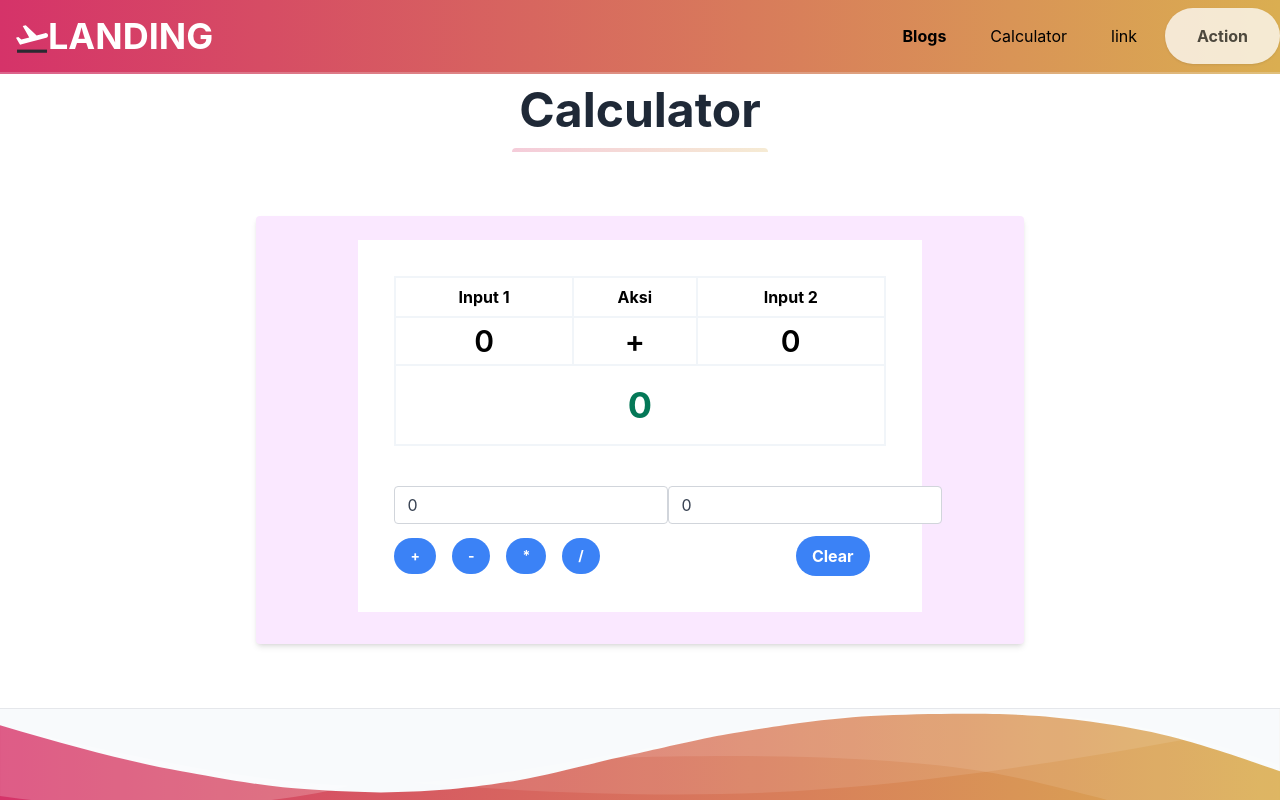
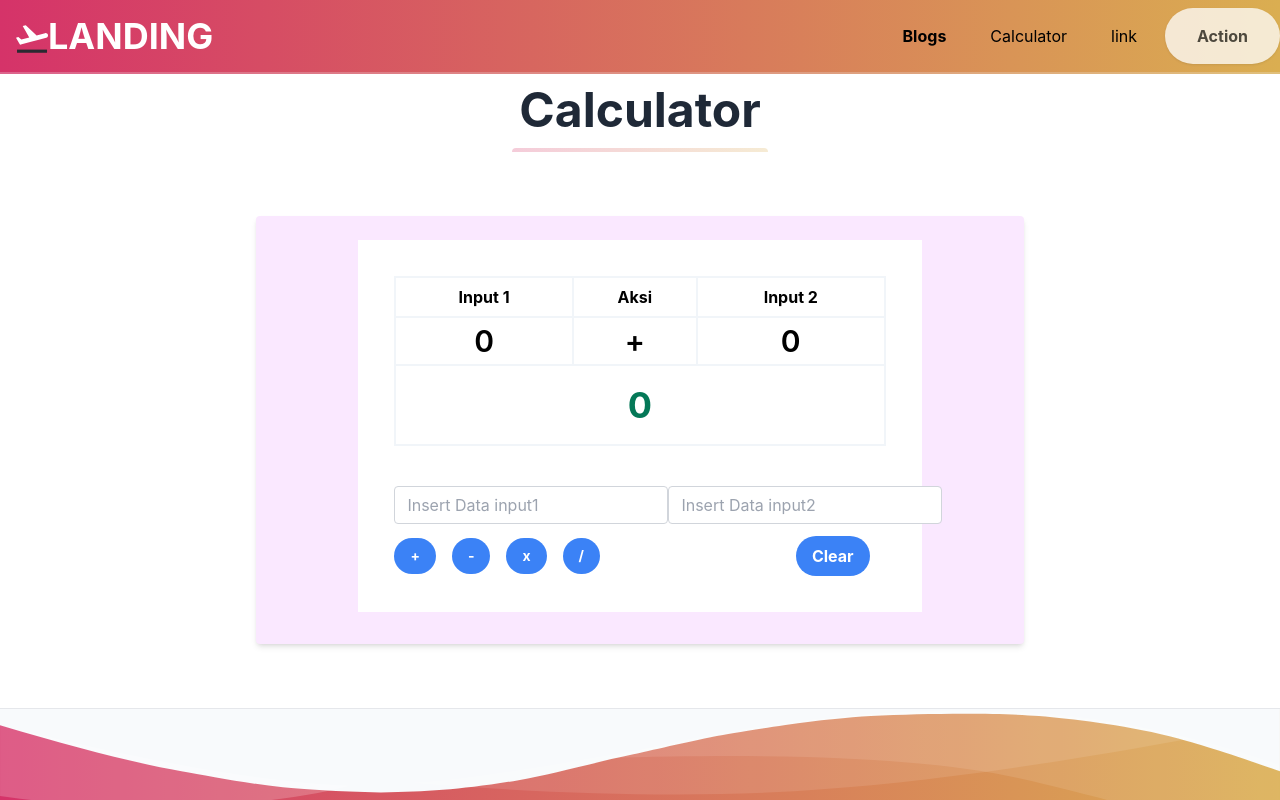
Before and after one commit to IrlanFardinata/mynextjs, a Next.js app: page /calculator in a window 1280 px wide. Shown: the top 800 px of the page. Built offline with nearby package versions, Linux system fonts and the light colour scheme.

Commit message:
struktur versi 3

```diff
--- a/pages/calculator/index.jsx
+++ b/pages/calculator/index.jsx
@@ -1,10 +1,9 @@
-// sastra nababan
-
 import { useState, useEffect } from 'react';
 import Layout from '@/layouts/MainLayout';
 import CalInfo from '@/layouts/part/Calculator/CalInfo';
 import CalInput from '@/layouts/part/Calculator/CalInput';
 import CalBtn from '@/layouts/part/Calculator/CalBtn';
+
 const initialValues = {
     input1 : Number(0),
     input2 : Number(0)
@@ -50,9 +49,16 @@ const Calculator = () =>{
     }
 
     useEffect(() => {
-       Execute(values, opt);
+        if(opt.aksi == 'clear'){
+            setValues(initialValues)
+            setOpt({aksi :'tambah', icon: '+'})
 
-    }, [values, opt]);
+
+        }else{
+            Execute(values, opt);
+        }
+    }, [values, opt, setValues]);
+
 
     return(
         <>
@@ -73,7 +79,7 @@ const Calculator = () =>{
                                 <div className='flex justify-center'>
                                     <div className="w-4/5 bg-white p-9">
                                         <CalInfo values={values} opt={opt} hasil={hasil}/>
-                                        <CalInput values={values} setValues={setValues}/>
+                                        <CalInput values={values} setValues={setValues} opt={opt}/>
                                         <CalBtn btnAction={btnHandleAction}/>
                                     </div>
                                 </div>
--- /dev/null
+++ b/src/layouts/part/Calculator/Button/Button.jsx
@@ -0,0 +1,12 @@
+const Button = ({btnAction, aksi, icon}) =>{
+    const btnHandleAction = (e) =>{
+        btnAction({aksi : aksi, icon : icon})
+    }
+
+    return(
+        <>
+            <button className="bg-blue-500 hover:bg-blue-700 text-white font-bold py-2 px-4 rounded-full  mr-4" onClick={()=>btnHandleAction()} >{icon}</button>
+        </>
+    )
+}
+export default Button
--- a/src/layouts/part/Calculator/CalBtn.jsx
+++ b/src/layouts/part/Calculator/CalBtn.jsx
@@ -1,37 +1,17 @@
-const CalBtn = (props) =>{
-    const btnHandleAction = (e) =>{
-        props.btnAction(e)
-    }
+import Button from '@/layouts/part/Calculator/Button/Button';
+const CalBtn = ({btnAction}) =>{
     return(
         <>
             <div className="flex items-center justify-around flex-wrap">
                 <div className="w-full block flex-grow lg:flex lg:items-center lg:w-auto">
                     <div className="text-sm lg:flex-grow">
-                        <button className="bg-blue-500 hover:bg-blue-700 text-white font-bold py-2 px-4 rounded-full  mr-4"
-                         onClick={()=>btnHandleAction({aksi :'tambah', icon: '+'})} >
-                            +
-                        </button>
-                        <button className="bg-blue-500 hover:bg-blue-700 text-white font-bold py-2 px-4 rounded-full  mr-4"
-                         onClick={()=>btnHandleAction({aksi:'kurang', icon: '-'})} >
-                            -
-                        </button>
-
-                        <button className="bg-blue-500 hover:bg-blue-700 text-white font-bold py-2 px-4 rounded-full  mr-4"
-                            onClick={()=>btnHandleAction({aksi:'kali', icon:'x'})} >
-                            *
-                        </button>
-
-                        <button className="bg-blue-500 hover:bg-blue-700 text-white font-bold py-2 px-4 rounded-full  mr-4"
-                            onClick={()=>btnHandleAction({aksi:'bagi', icon:'/'})} >
-                            /
-                        </button>
-
+                        <Button btnAction={btnAction} aksi={'tambah'} icon='+'/>
+                        <Button btnAction={btnAction} aksi={'kurang'} icon='-'/>
+                        <Button btnAction={btnAction} aksi={'kali'} icon='x'/>
+                        <Button btnAction={btnAction} aksi={'bagi'} icon='/'/>
                     </div>
                     <div>
-                        <button className="bg-blue-500 hover:bg-blue-700 text-white font-bold py-2 px-4 rounded-full  mr-4"
-                            onClick={()=>btnHandleAction({aksi:'clear'})} >
-                            Clear
-                        </button>
+                        <Button btnAction={btnAction} aksi={'clear'} icon='Clear'/>
                     </div>
                 </div>
             </div>
--- a/src/layouts/part/Calculator/CalInput.jsx
+++ b/src/layouts/part/Calculator/CalInput.jsx
@@ -1,26 +1,18 @@
 
-const CalInput = ({values, setValues}) =>{
+import Input from '@/layouts/part/Calculator/Input/Input';
 
-    const handleInputChange = (e) => {
-        const {name, value } = e.target;
-        setValues({...values, [name]:value,})
-
-    }
+const CalInput = ({values, setValues, opt}) =>{
     return (
         <>
             <div className='flex justify-between'>
                 <div className="flex justify-center">
                     <div className="mb-3">
-                        <input type="number" className="form-control block px-3 py-1.5 text-base font-normal text-gray-700 bg-white bg-clip-padding
-                            border border-solid border-gray-300 rounded transition ease-in-out m-0 focus:text-gray-700 focus:bg-white focus:border-blue-600 focus:outline-none"
-                        id="input1" name="input1" placeholder="Input Number 1" value={values.input1} onChange={handleInputChange}/>
+                        <Input values={values} setValues={setValues} opt={opt} InputName={'input1'}/>
                     </div>
                 </div>
                 <div className="flex justify-center">
                     <div className="mb-3">
-                        <input type="number" className="form-control block px-3 py-1.5 text-base font-normal text-gray-700 bg-white bg-clip-padding
-                            border border-solid border-gray-300 rounded transition ease-in-out m-0 focus:text-gray-700 focus:bg-white focus:border-blue-600 focus:outline-none"
-                        id="input2" name="input2" placeholder="Input Number 2" value={values.input2} onChange={handleInputChange}/>
+                        <Input values={values} setValues={setValues} opt={opt} InputName={'input2'}/>
                     </div>
                 </div>
             </div>
--- /dev/null
+++ b/src/layouts/part/Calculator/Input/Input.jsx
@@ -0,0 +1,25 @@
+import { useState, useEffect } from 'react';
+
+const Input = ({values, setValues, opt, InputName}) =>{
+    const handleInputChange = (e) => {
+        const {name, value } = e.target;
+        setValues({...values, [name]:value,})
+    }
+
+    useEffect(() => {
+        console.log(opt)
+        // if(opt.aksi == 'clear'){
+        //     console.log('lan')
+        // }
+
+    }, [values, setValues]);
+
+    return(
+        <>
+            <input type="number" className="form-control block px-3 py-1.5 text-base font-normal text-gray-700 bg-white bg-clip-padding
+                border border-solid border-gray-300 rounded transition ease-in-out m-0 focus:text-gray-700 focus:bg-white focus:border-blue-600 focus:outline-none"
+            name={InputName} placeholder={`Insert Data ${InputName}`} value={values.InputName} onChange={handleInputChange}/>
+        </>
+    )
+}
+export default Input
```
